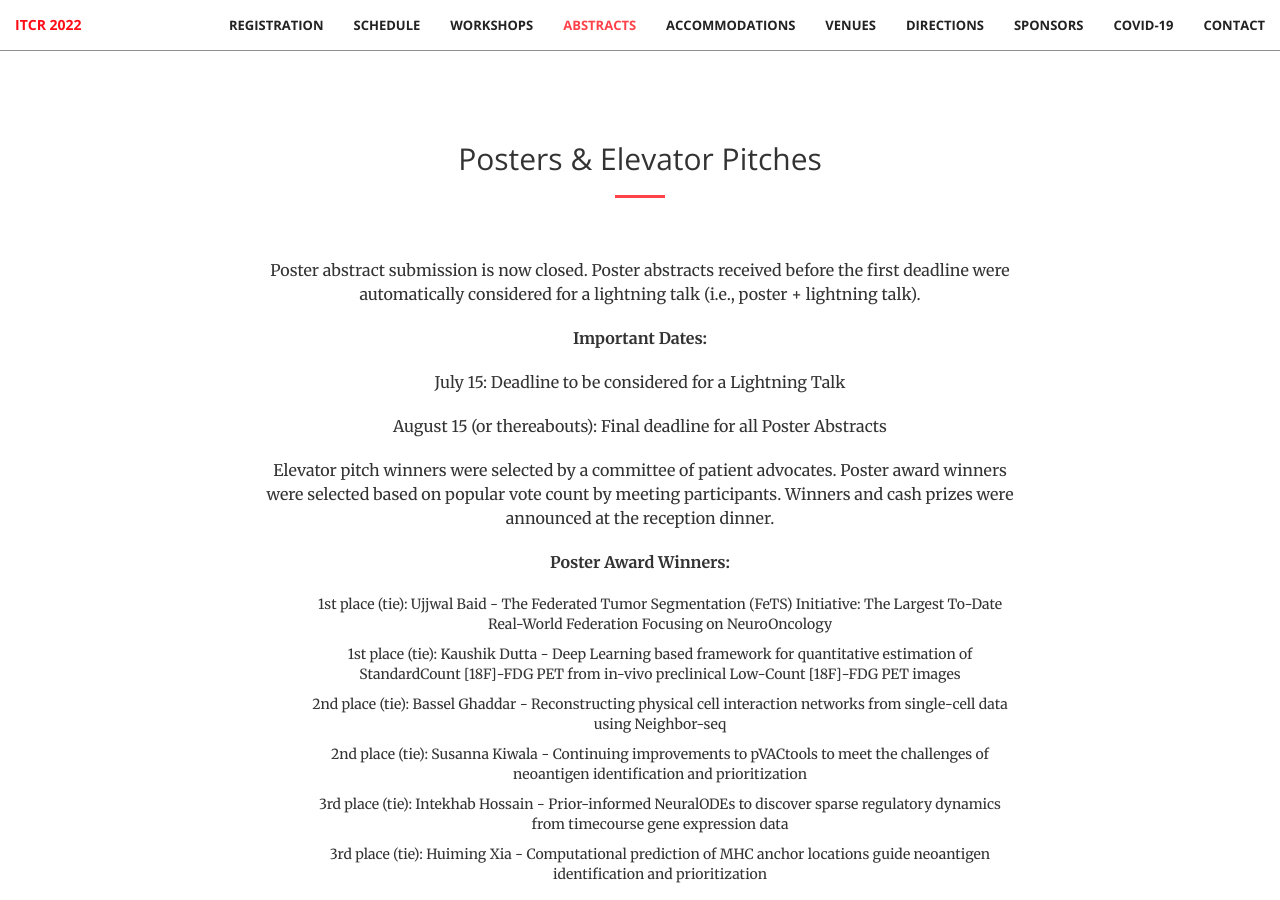
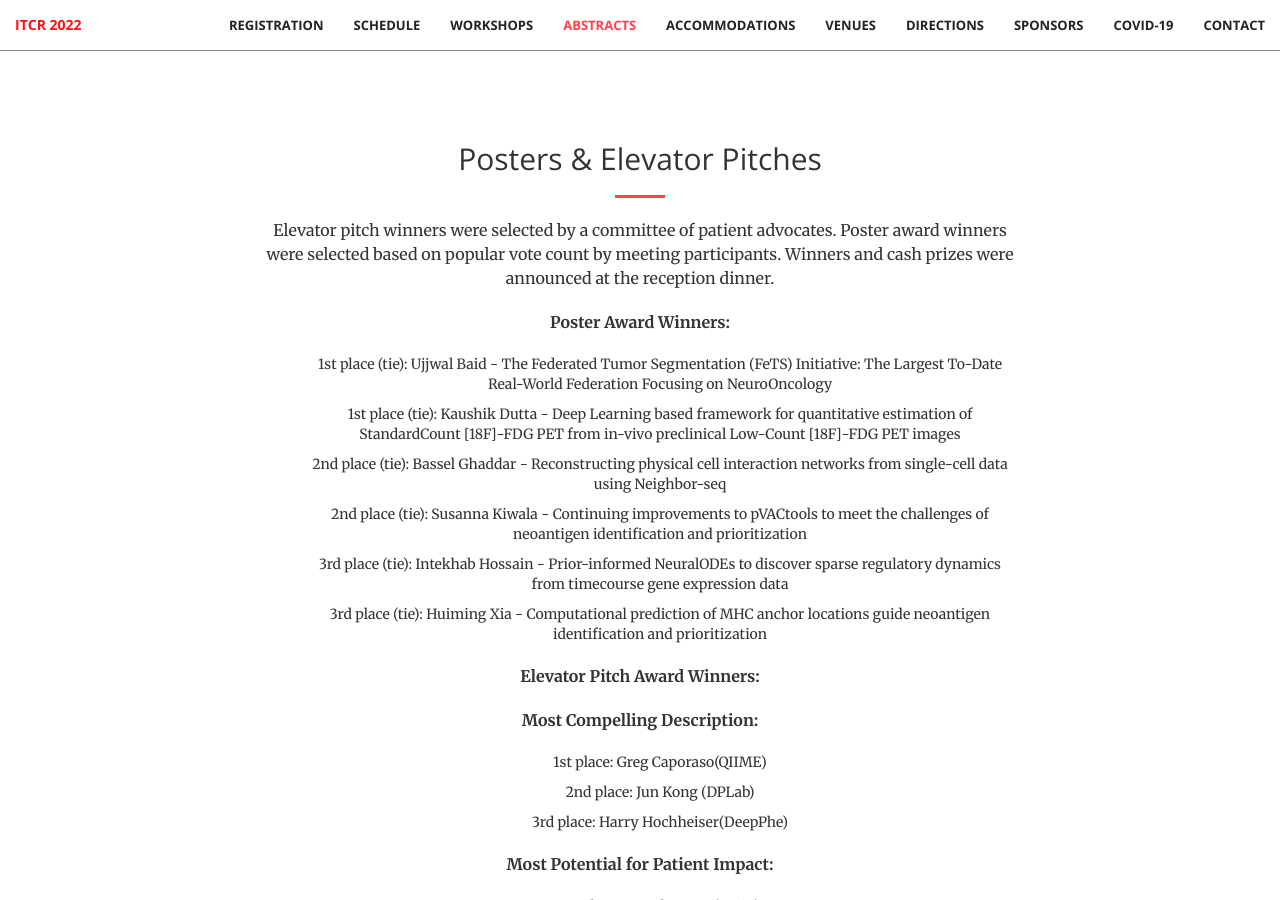
Before and after one commit to griffithlab/itcr2022, a Jekyll site: the page built from index.html, in a window 1280 px wide and 900 px high, scrolled down 3154 px. Built offline with Jekyll 4.4.1, drawn with Linux system fonts in a browser that asks for light colours.

Commit message:
edit poster/pitch winners formatting

```diff
--- a/_includes/abstracts.html
+++ b/_includes/abstracts.html
@@ -4,11 +4,6 @@
             <div class="col-lg-8 col-lg-offset-2 text-center">
                 <h2 class="section-heading">Posters & Elevator Pitches</h2>
                 <hr class="primary">
-                <br><br><p>Poster abstract submission is now closed. Poster abstracts received before the first deadline were
-                 automatically considered for a lightning talk (i.e., poster + lightning talk).</p>
-                <p><b>Important Dates:</b></p>
-                <p>July 15: Deadline to be considered for a Lightning Talk</p>
-                <p>August 15 (or thereabouts): Final deadline for all Poster Abstracts</p>
                 <p>Elevator pitch winners were selected by a committee of patient advocates. Poster award winners were selected based on popular vote count by meeting participants. Winners and cash prizes were announced at the reception dinner.</p>
                 <p><b>Poster Award Winners:</b>
                    <ul>1st place (tie): Ujjwal Baid - The Federated Tumor Segmentation (FeTS) Initiative: The Largest To-Date Real-World Federation Focusing on NeuroOncology</ul>
@@ -18,7 +13,9 @@
                    <ul>3rd place (tie): Intekhab Hossain - Prior-informed NeuralODEs to discover sparse regulatory dynamics from timecourse gene expression data</ul>
                    <ul>3rd place (tie): Huiming Xia - Computational prediction of MHC anchor locations guide neoantigen identification and prioritization</ul>
                 </p>
-                <p><b>Elevator Pitch Award Winners:<br>Most Compelling Description:</b>
+                <p><b>Elevator Pitch Award Winners:</b></p>
+
+                <p><b>Most Compelling Description:</b>
                    <ul>1st place: Greg Caporaso(QIIME)</ul>
                    <ul>2nd place: Jun Kong (DPLab)</ul>
                    <ul>3rd place: Harry Hochheiser(DeepPhe)</ul>
```
